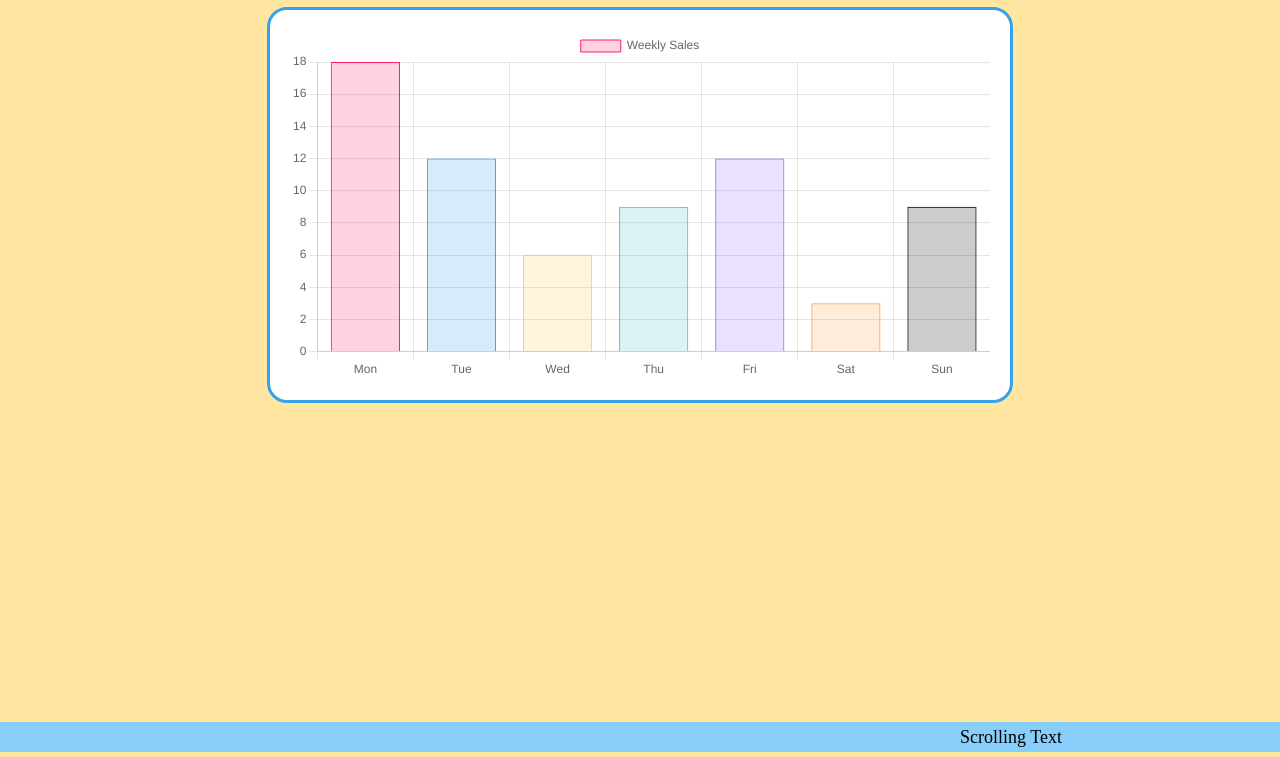
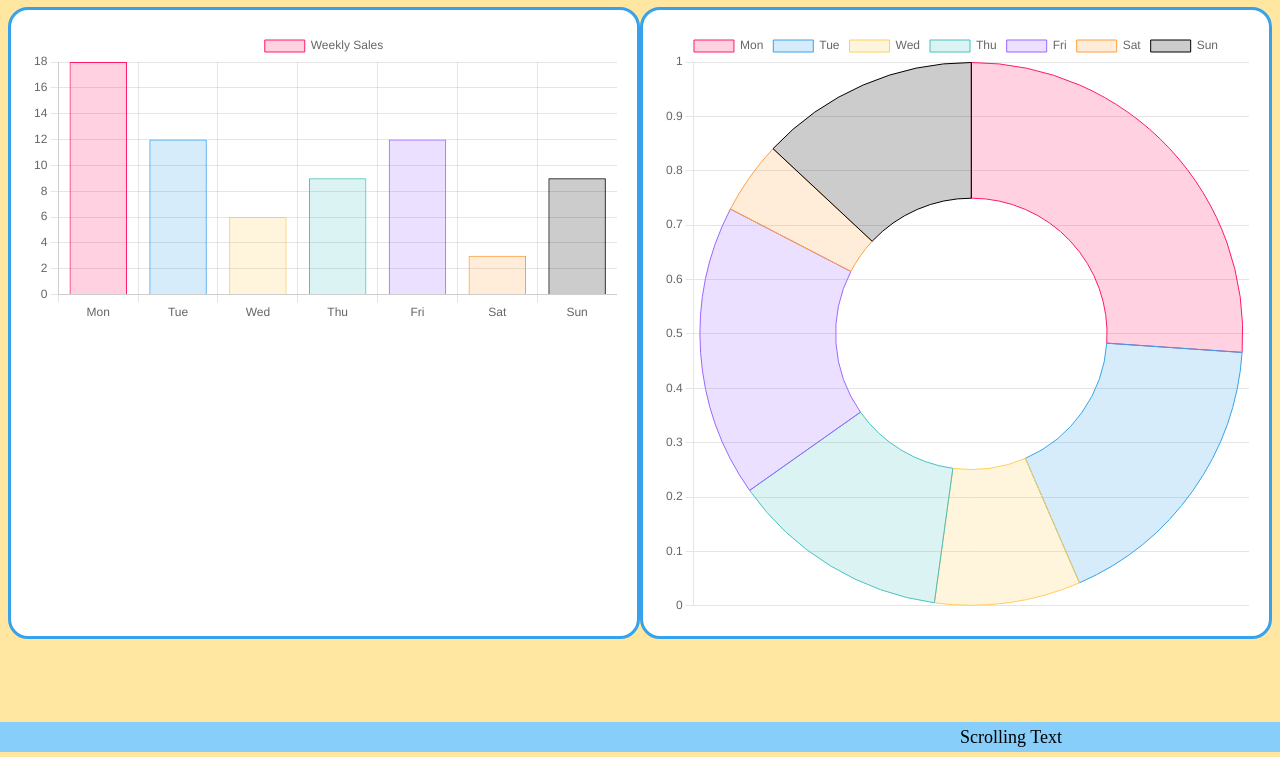
Before and after one commit to Habit-Tracker-Google-Project/Baron, a plain HTML site: page HabitTracker/HabitTracker.html in a window 1280 px wide. Shown: the part 43-800 px from the top of the page. Drawn offline with nearby package versions, Linux system fonts and the light colour scheme.

Commit message:
finally got multiple charts to show up

```diff
--- a/HabitTracker/HabitTracker.html
+++ b/HabitTracker/HabitTracker.html
@@ -20,8 +20,14 @@
 
 
   <body>
+
+
     <div class="chartBox">
       <canvas id="barChart"></canvas>
+    </div>
+
+    <div class="chartBox">
+      <canvas id="pieChart"></canvas>
     </div>
 
     <script type="text/javascript" src="https://cdn.jsdelivr.net/npm/chart.js/dist/chart.umd.min.js"></script>
@@ -29,8 +35,10 @@
 
     // https://www.youtube.com/watch?v=kOZH_xiczb8 used this tutorial
 
+    // 1st chart -------------------------------------------------------------------------
+
     // setup
-    const data = {
+    let data = {
       labels: ['Mon', 'Tue', 'Wed', 'Thu', 'Fri', 'Sat', 'Sun'],
       datasets: [{
         label: 'Weekly Sales',
@@ -58,7 +66,7 @@
     };
 
     // config
-    const config = {
+    const config1 = {
       type: 'bar',
       data,
       options: {
@@ -73,12 +81,58 @@
     // render init block
     const barChart = new Chart(
       document.getElementById('barChart'),
-      config
+      config1
     );
 
-    // Instantly assign Chart.js version
-    const chartVersion = document.getElementById('chartVersion');
-    chartVersion.innerText = Chart.version;
+    // 2nd chart -------------------------------------------------------------------------
+
+    // setup
+    data = {
+      labels: ['Mon', 'Tue', 'Wed', 'Thu', 'Fri', 'Sat', 'Sun'],
+      datasets: [{
+        label: 'Monthly Sales',
+        data: [18, 12, 6, 9, 12, 3, 9],
+        backgroundColor: [
+          'rgba(255, 26, 104, 0.2)',
+          'rgba(54, 162, 235, 0.2)',
+          'rgba(255, 206, 86, 0.2)',
+          'rgba(75, 192, 192, 0.2)',
+          'rgba(153, 102, 255, 0.2)',
+          'rgba(255, 159, 64, 0.2)',
+          'rgba(0, 0, 0, 0.2)'
+        ],
+        borderColor: [
+          'rgba(255, 26, 104, 1)',
+          'rgba(54, 162, 235, 1)',
+          'rgba(255, 206, 86, 1)',
+          'rgba(75, 192, 192, 1)',
+          'rgba(153, 102, 255, 1)',
+          'rgba(255, 159, 64, 1)',
+          'rgba(0, 0, 0, 1)'
+        ],
+        borderWidth: 1
+      }]
+    };
+
+    // config
+    const config2 = {
+      type: 'doughnut',
+      data,
+      options: {
+        scales: {
+          y: {
+            beginAtZero: true
+          }
+        }
+      }
+    };
+
+    // render init block
+    const pieChart = new Chart(
+      document.getElementById('pieChart'),
+      config2
+    );
+
     </script>
 
 
```
